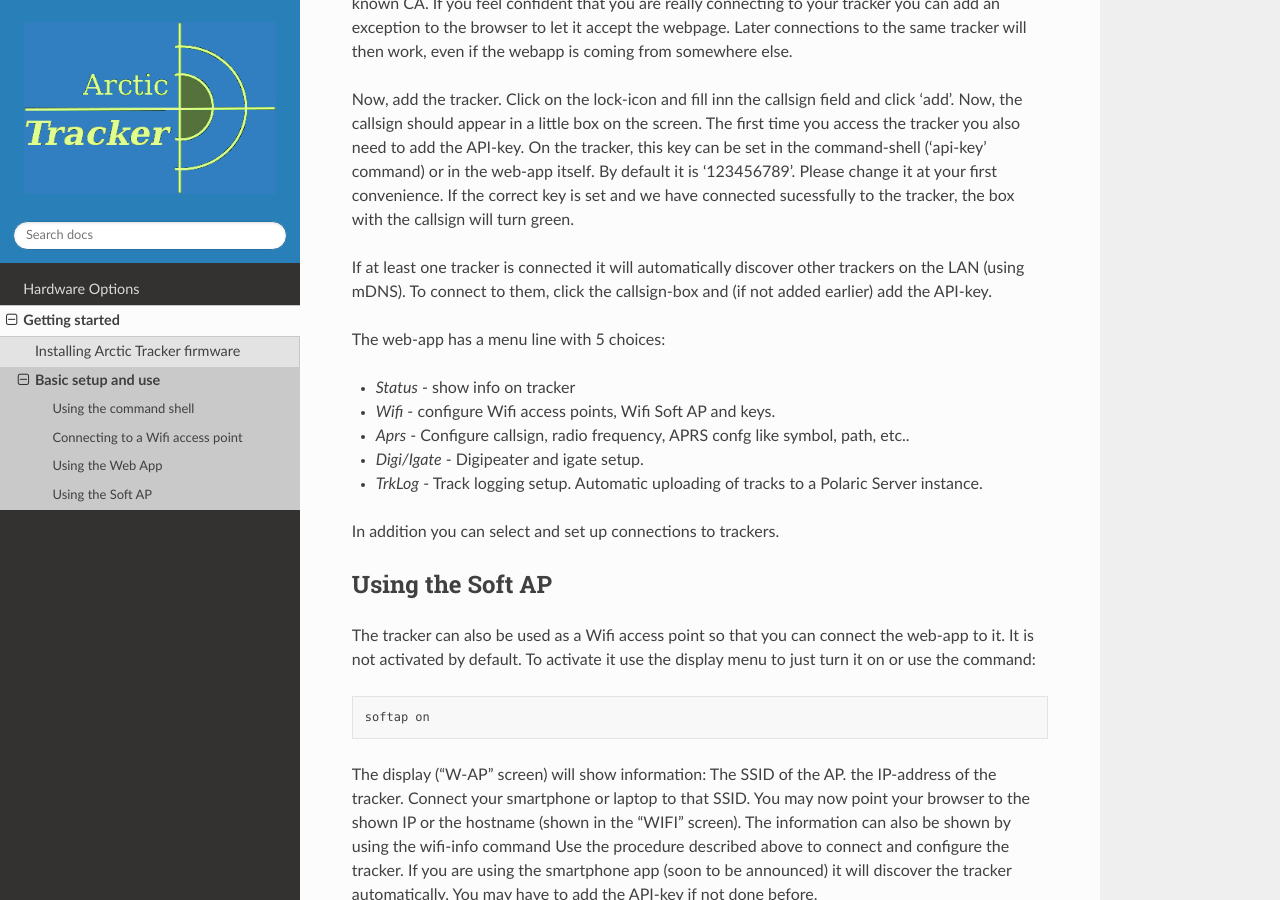
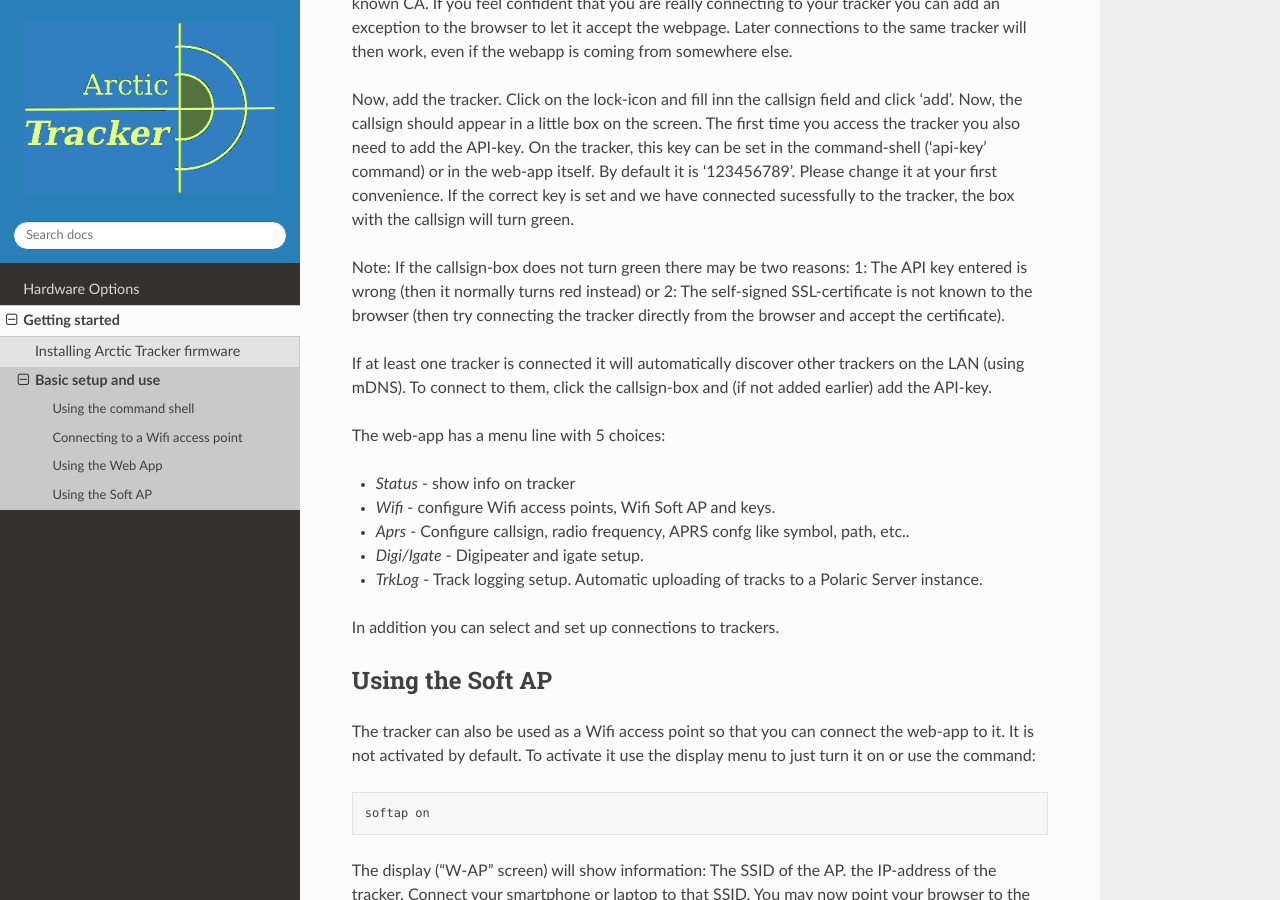
Before and after one commit to Hamlabs/ArcticTracker-docs, a Sphinx documentation site: the page built from docs/setup.rst, in a window 1280 px wide and 900 px high, scrolled down 1938 px. Built offline with Sphinx 7.4.7 and the Read the Docs theme 3.1.0, drawn with Linux system fonts in a browser that asks for light colours; pages that are not in the unit, such as notebooks, are missing from menus.

Commit message:
Update setup.rst

```diff
--- a/docs/setup.rst
+++ b/docs/setup.rst
@@ -32,6 +32,8 @@ The first time you are opening the webpage on the tracker this way, the browser
 
 Now, add the tracker. Click on the lock-icon and fill inn the callsign field and click 'add'. Now, the callsign should appear in a little box on the screen. The first time you access the tracker you also need to add the API-key. On the tracker, this key can be set in the command-shell ('api-key' command) or in the web-app itself. By default it is '123456789'. Please change it at your first convenience. If the correct key is set and we have connected sucessfully to the tracker, the box with the callsign will turn green.
 
+Note: If the callsign-box does not turn green there may be two reasons: 1: The API key entered is wrong (then it normally turns red instead) or 2: The self-signed SSL-certificate is not known to the browser (then try connecting the tracker directly from the browser and accept the certificate).
+
 If at least one tracker is connected it will automatically discover other trackers on the LAN (using mDNS). To connect to them, click the callsign-box and (if not added earlier) add the API-key.
 
 The web-app has a menu line with 5 choices:
```
